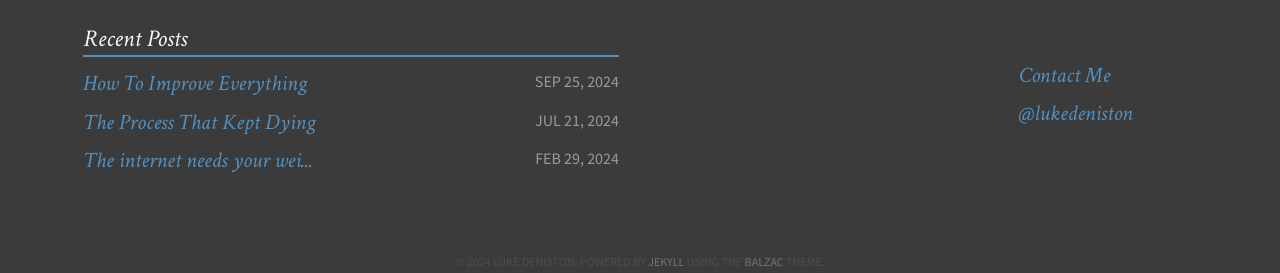
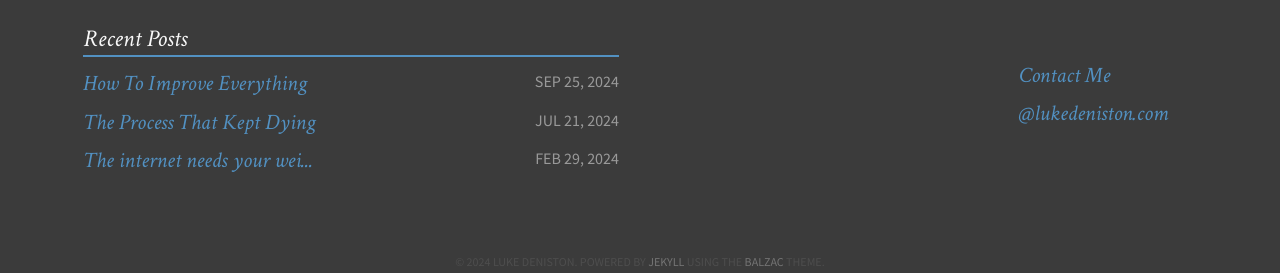
Before and after one commit to luketheobscure/luketheobscure.github.io, a Jekyll site: the page built from _posts/2020-03-26-virtual-emberconf.md, in a window 1280 px wide. Shown: the part 1670-1943 px from the top of the page. Built offline with Jekyll 4.4.1, drawn with Linux system fonts in a browser that asks for light colours; comment, search, counter and statistics services are not loaded.

Commit message:
update links to bluesky

```diff
--- a/_config.yml
+++ b/_config.yml
@@ -7,7 +7,7 @@
   avatar:         avatar.png
   bio:            "Programmer & Painter"
   email:          luke@lukedeniston.com
-  twitter:        lukedeniston
+  bluesky:        lukedeniston.com
   github:         luketheobscure
   location:       "Fresno, CA"
 
--- a/_includes/footer.html
+++ b/_includes/footer.html
@@ -16,9 +16,9 @@
       <ul>
         <li><a id="mail" href="mailto:{{ site.owner.email }}"><span class="foot-link">Contact Me</span></a></li>
 
-        {% if site.owner.twitter %}
-        <li><a id="twit" href="http://twitter.com/{{ site.owner.twitter }}" target="_blank"><span class="foot-link">@{{
-              site.owner.twitter }}</span></a></li>
+        {% if site.owner.bluesky %}
+        <li><a id="twit" href="http://bsky.app/profile/{{ site.owner.bluesky }}" target="_blank"><span class="foot-link">@{{
+              site.owner.bluesky }}</span></a></li>
         {% endif %}
 
 
--- a/_layouts/page.html
+++ b/_layouts/page.html
@@ -25,8 +25,7 @@
 
         {{ content }}
 
-      <a class="share" href="https://twitter.com/intent/tweet?text=&quot;{{ page.title }}&quot;%20{{ site.url }}{{ page.url }}%20via%20&#64;{{ site.owner.twitter }}" data-dnt="true">Share</a>
-      <script>!function(d,s,id){var js,fjs=d.getElementsByTagName(s)[0];if(!d.getElementById(id)){js=d.createElement(s);js.id=id;js.src="//platform.twitter.com/widgets.js";fjs.parentNode.insertBefore(js,fjs);}}(document,"script","twitter-wjs");</script>
+      <a class="share" href="https://bsky.app/intent/compose?text=&quot;{{ page.title }}&quot;%20{{ site.url }}{{ page.url }}%20via%20&#64;{{ site.owner.bluesky }}">Share</a>
 
       </article>
     </section>
--- a/_layouts/post-light-feature.html
+++ b/_layouts/post-light-feature.html
@@ -26,9 +26,7 @@
 
         {{ content }}
 
-      <a class="share" href="https://twitter.com/intent/tweet?text=&quot;{{ page.title }}&quot;%20{{ site.url }}{{ page.url }}%20via%20&#64;{{ site.owner.twitter }}" data-dnt="true">Share</a>
-      <script>!function(d,s,id){var js,fjs=d.getElementsByTagName(s)[0];if(!d.getElementById(id)){js=d.createElement(s);js.id=id;js.src="//platform.twitter.com/widgets.js";fjs.parentNode.insertBefore(js,fjs);}}(document,"script","twitter-wjs");</script>
-
+        <a class="share" href="https://bsky.app/intent/compose?text=&quot;{{ page.title }}&quot;%20{{ site.url }}{{ page.url }}%20via%20&#64;{{ site.owner.bluesky }}">Share</a>
       {% if page.comments %}
       <aside class="disqus">
         <div id="disqus_thread"></div>
--- a/_layouts/post-no-feature
+++ b/_layouts/post-no-feature
@@ -22,9 +22,7 @@
 
         {{ content }}
 
-      <a class="share" href="https://twitter.com/intent/tweet?text=&quot;{{ page.title }}&quot;%20{{ site.url }}{{ page.url }}%20via%20&#64;{{ site.owner.twitter }}" data-dnt="true">Share</a>
-      <script>!function(d,s,id){var js,fjs=d.getElementsByTagName(s)[0];if(!d.getElementById(id)){js=d.createElement(s);js.id=id;js.src="//platform.twitter.com/widgets.js";fjs.parentNode.insertBefore(js,fjs);}}(document,"script","twitter-wjs");</script>
-
+        <a class="share" href="https://bsky.app/intent/compose?text=&quot;{{ page.title }}&quot;%20{{ site.url }}{{ page.url }}%20via%20&#64;{{ site.owner.bluesky }}">Share</a>
 
       </article>
     </section>
--- a/_layouts/post-no-feature.html
+++ b/_layouts/post-no-feature.html
@@ -26,9 +26,7 @@
 
         {{ content }}
 
-      <a class="share" href="https://twitter.com/intent/tweet?text=&quot;{{ page.title }}&quot;%20{{ site.url }}{{ page.url }}%20via%20&#64;{{ site.owner.twitter }}" data-dnt="true">Share</a>
-      <script>!function(d,s,id){var js,fjs=d.getElementsByTagName(s)[0];if(!d.getElementById(id)){js=d.createElement(s);js.id=id;js.src="//platform.twitter.com/widgets.js";fjs.parentNode.insertBefore(js,fjs);}}(document,"script","twitter-wjs");</script>
-
+        <a class="share" href="https://bsky.app/intent/compose?text=&quot;{{ page.title }}&quot;%20{{ site.url }}{{ page.url }}%20via%20&#64;{{ site.owner.bluesky }}">Share</a>
       {% if page.comments %}
       <aside class="disqus">
         <div id="disqus_thread"></div>
--- a/_layouts/post.html
+++ b/_layouts/post.html
@@ -22,9 +22,7 @@
 
         {{ content }}
 
-      <a class="share" href="https://twitter.com/intent/tweet?text=&quot;{{ page.title }}&quot;%20{{ site.url }}{{ page.url }}%20via%20&#64;{{ site.owner.twitter }}" data-dnt="true">Share</a>
-      <script>!function(d,s,id){var js,fjs=d.getElementsByTagName(s)[0];if(!d.getElementById(id)){js=d.createElement(s);js.id=id;js.src="//platform.twitter.com/widgets.js";fjs.parentNode.insertBefore(js,fjs);}}(document,"script","twitter-wjs");</script>
-
+        <a class="share" href="https://bsky.app/intent/compose?text=&quot;{{ page.title }}&quot;%20{{ site.url }}{{ page.url }}%20via%20&#64;{{ site.owner.bluesky }}">Share</a>
       {% if page.comments %}
       <aside class="disqus">
         <div id="disqus_thread"></div>
--- a/humans.txt
+++ b/humans.txt
@@ -4,7 +4,7 @@
 /* TEAM */
 Creator: {{ site.owner.name }}
 Contact: {{ site.owner.email }}
-Twitter: {{ site.owner.twitter }}
+Bluesky: {{ site.owner.bluesky }}
 Location: {{ site.owner.location }}
 
 /* THANKS */
```
